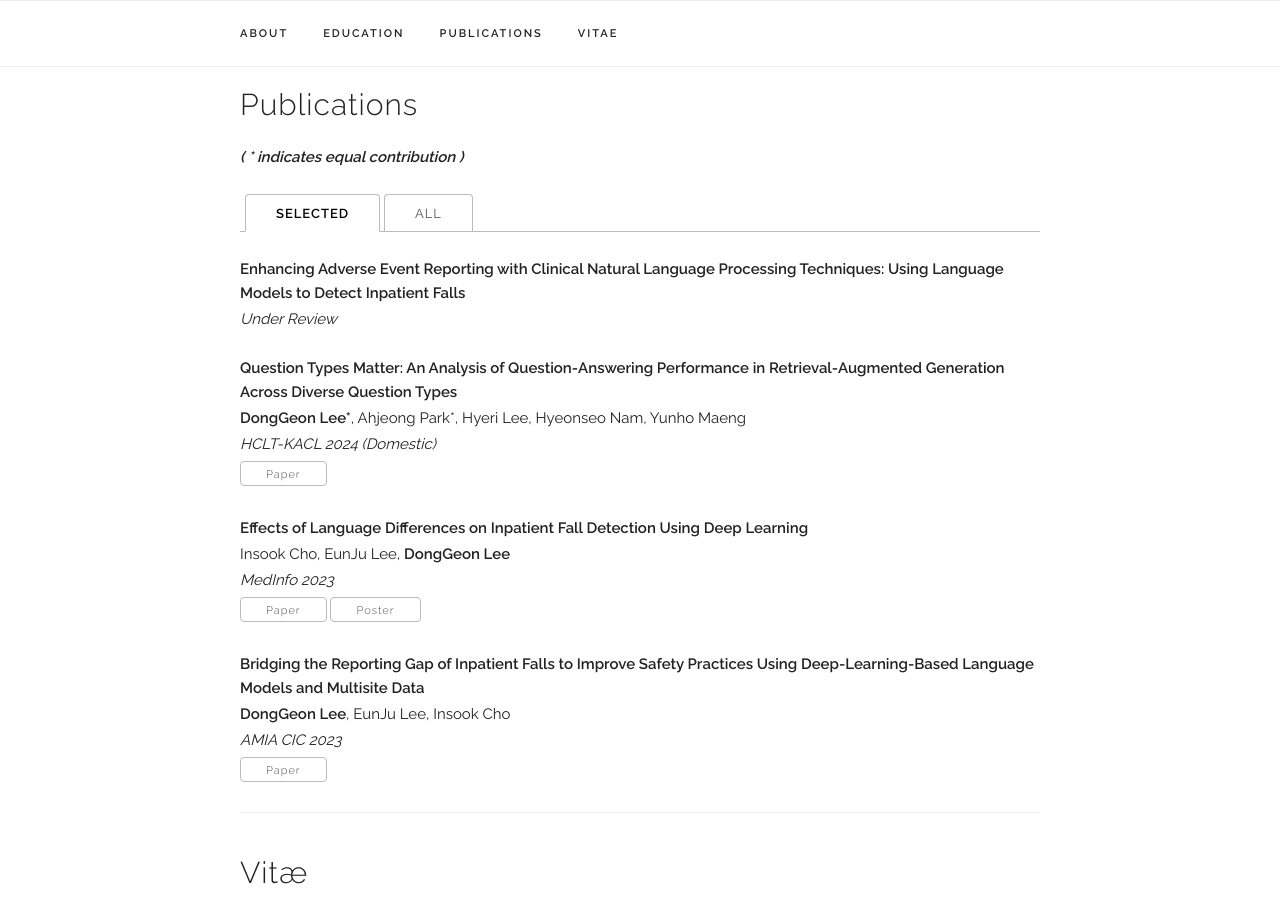
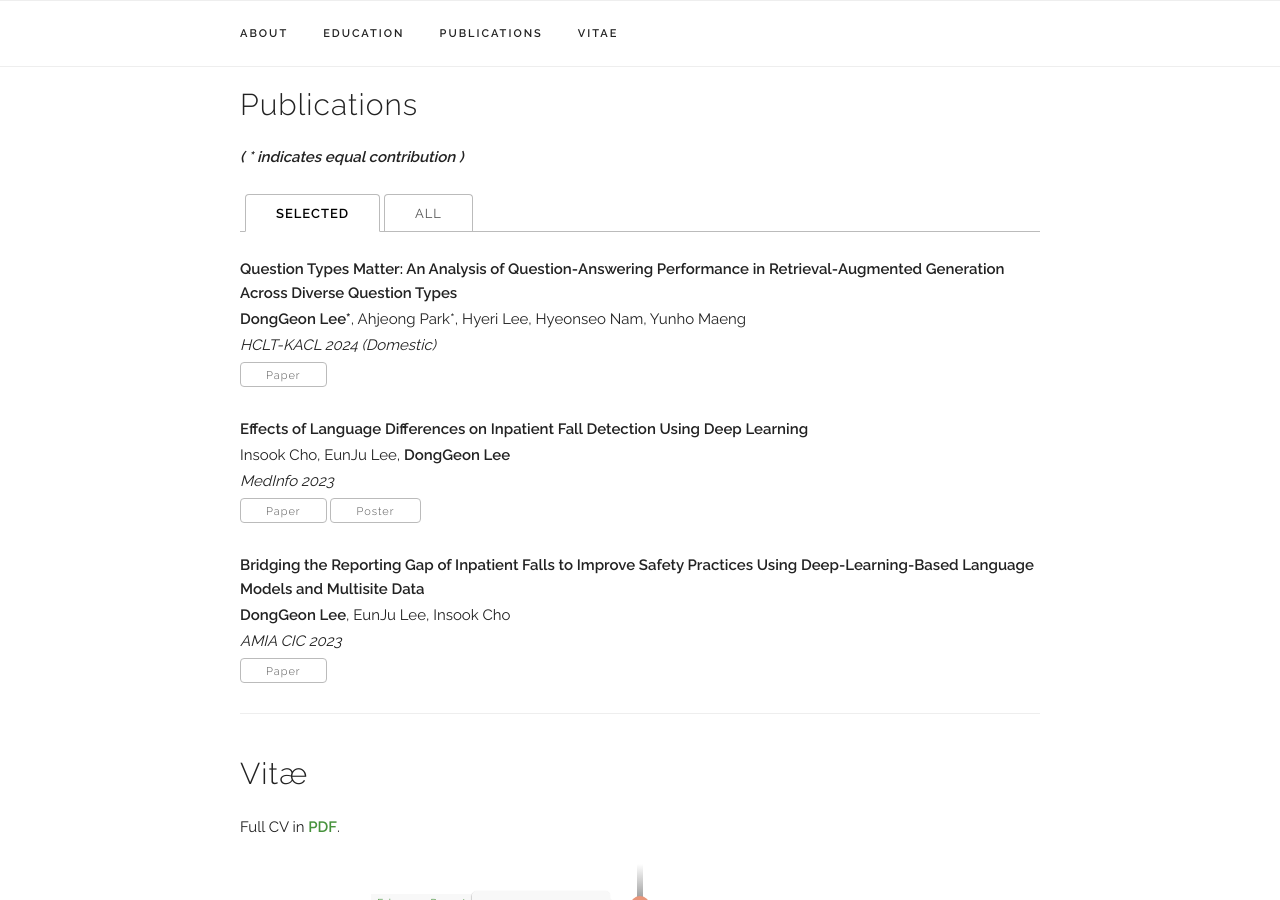
Before and after one commit to donggeon/donggeon.github.io, a Jekyll site: the page built from index.html, in a window 1280 px wide and 900 px high, scrolled down 1388 px. Built offline with Jekyll 4.4.1, drawn with Linux system fonts in a browser that asks for light colours; some web fonts are replaced.

Commit message:
update domestic paper

```diff
--- a/_data/publications.yaml
+++ b/_data/publications.yaml
@@ -3,7 +3,7 @@
     # authors: ""
     venue: "Under Review"
     # paper_pdf: ""
-    selected: y
+    selected: n
 
   - title: "Question Types Matter: An Analysis of Question-Answering Performance in Retrieval-Augmented Generation Across Diverse Question Types"
     authors: "<b>DongGeon Lee*</b>, Ahjeong Park*, Hyeri Lee, Hyeonseo Nam, Yunho Maeng"
@@ -11,8 +11,8 @@
     venue: "HCLT-KACL 2024 (Domestic)"
     selected: y
 
-  - title: "TXG: Thematic and eXplanatory Generation Pipeline for Table Understanding"
-    authors: "Taeyoon Kwack, Jisoo Kim, Ki Yong Jung, <b>DongGeon Lee</b>, Heesun Park"
+  - title: "Tabular-TX: Theme-Explanation Structure-based Table Summarization via In-Context Learning"
+    authors: "TaeYoon Kwack, Jisoo Kim, Ki Yong Jung, <b>DongGeon Lee</b>, Heesun Park"
     venue: "HCLT-KACL 2024 (Domestic)"
     # paper_pdf: ""
     selected: n
```
